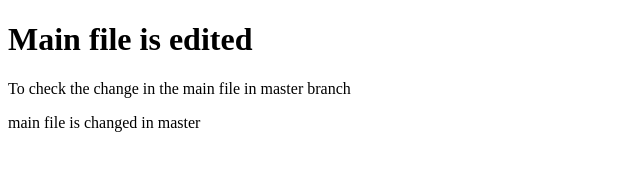
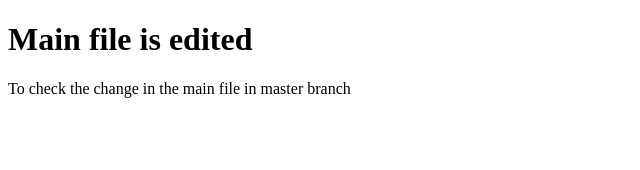
Before and after one commit to shahinam06/git-sample, a plain HTML site: page main.html in a window 1280 px wide. Shown: the whole page, without its empty margins (0-640 px from the left). Drawn offline with Linux system fonts and the light colour scheme.

Commit message:
main file reverted back

```diff
--- a/main.html
+++ b/main.html
@@ -8,6 +8,5 @@
  <body>
     <h1>Main file is edited</h1>
     <p>To check the change in the main file in master branch</p>
-    <p>main file is changed in master</p>
  </body>
  </html>
```
